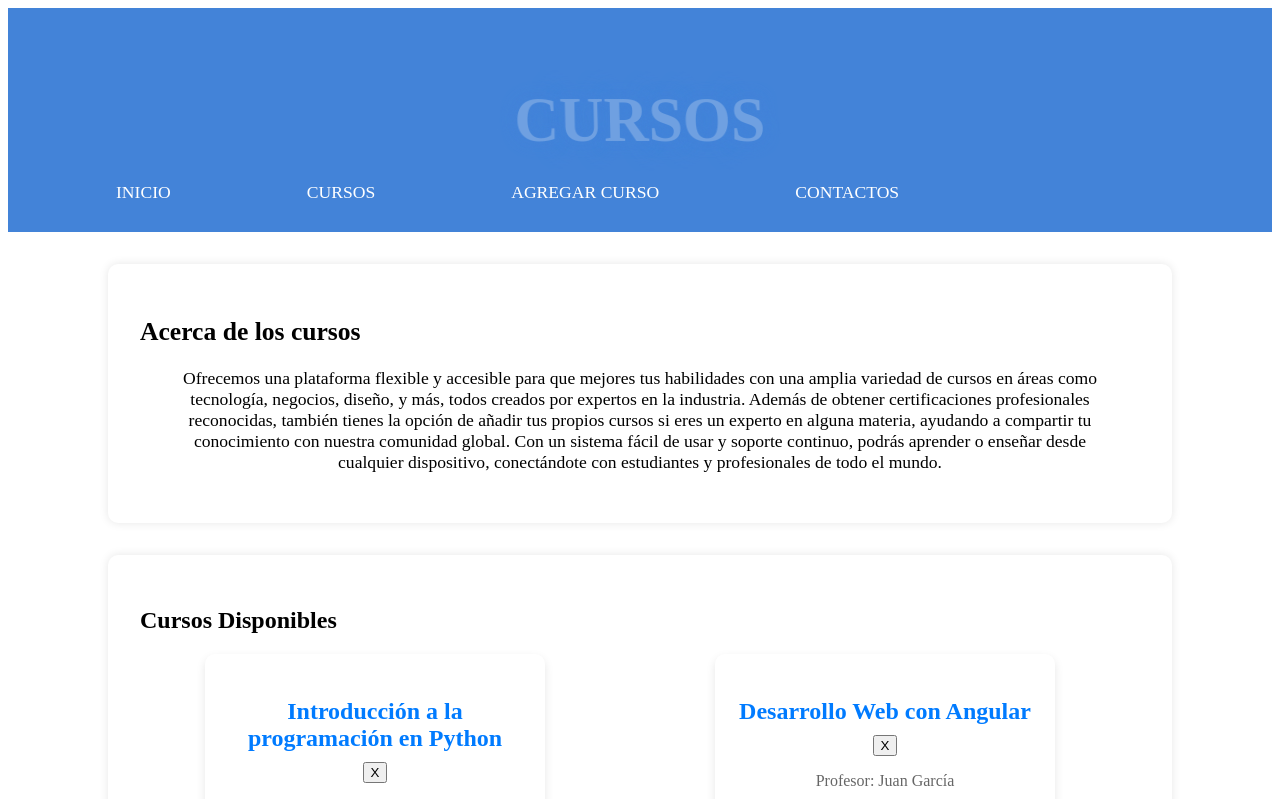
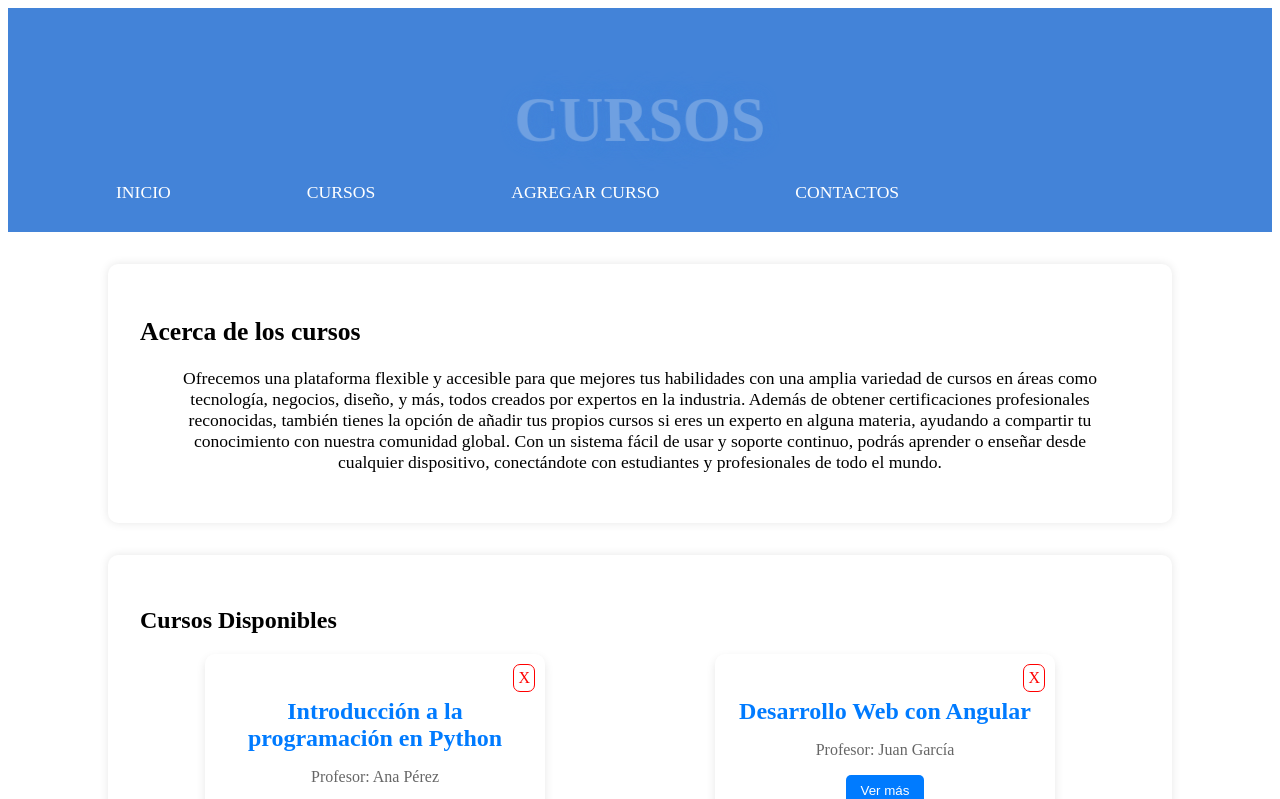
Before and after one commit to jhonatanT04/plataformasWeb-cursos, an Angular app: page / in a window 1280 px wide. Shown: the top 799 px of the page. Built offline with nearby package versions, Linux system fonts and the light colour scheme.

Commit message:
Commit prueba

```diff
--- a/src/app/app.component.html
+++ b/src/app/app.component.html
@@ -19,6 +19,8 @@
       Ofrecemos una plataforma flexible y accesible para que mejores tus habilidades con una amplia variedad de cursos en áreas como tecnología, negocios, diseño, y más, todos creados por expertos en la industria. Además de obtener certificaciones profesionales reconocidas, también tienes la opción de añadir tus propios cursos si eres un experto en alguna materia, ayudando a compartir tu conocimiento con nuestra comunidad global. Con un sistema fácil de usar y soporte continuo, podrás aprender o enseñar desde cualquier dispositivo, conectándote con estudiantes y profesionales de todo el mundo.
   </p>
 </section>
+
+
 
 
 <app-cursos></app-cursos>
--- a/src/app/components/cursos/cursos.component.css
+++ b/src/app/components/cursos/cursos.component.css
@@ -9,7 +9,7 @@ section {
 
 
 .curso {
-    background-color:white;
+    background-color: #ffffff;
     border-radius: 10px;
     box-shadow: 0 4px 10px rgba(0, 0, 0, 0.1);
     padding: 20px;
@@ -21,9 +21,21 @@ section {
     text-align: center;
     display: inline-block;
     margin-right: 20px;
-    /*animation: aparecer 0.8s ease forwards;*/
+    animation: aparecer 0.8s ease forwards;
 }
 
+/*
+
+@keyframes aparecer {
+    from {
+        transform: translateZ(-100px);
+        opacity: 0;
+    }
+    to {
+        transform: translateZ(0);
+        opacity: 1;
+    }
+} */
 .curso:hover {
     transform: translateY(-5px);
 }
@@ -73,6 +85,7 @@ section {
     --hover: #cc4f4f;
 }
 
+
 .curso .eliminar {
     color: var(--color);
     -webkit-transition: 1s;
@@ -82,7 +95,7 @@ section {
 .curso .eliminar:hover,
 .curso .eliminar:focus {
     border-color: var(--hover);
-    color: red;
+    color: #fff;
 }
 
 
@@ -91,8 +104,13 @@ section {
     border: 1px solid;
     font: inherit;
     padding: 4px;
-    margin-top: -5rem;
+    border-radius:7px;
+    position: absolute;
+    top: 10px;
+    right: 10px;
 }
+
+
 
 
 .detalles-curso {
--- a/src/app/components/cursos/cursos.component.html
+++ b/src/app/components/cursos/cursos.component.html
@@ -5,7 +5,7 @@
             <div class="curso">
                 <div class="cursos-header">
                     <h3>{{ curso.nomCurso }}</h3>
-                    <button class="bnt-eliminar" (click)="eliminarCurso(curso)">X</button>
+                    <button class="eliminar" (click)="eliminarCurso(curso)">X</button>
                 </div>
                 <p>Profesor: {{ curso.nomProfesor }}</p>
                 <button class="bnt-descripcion">Ver más</button>
--- a/src/app/components/cursos/cursos.component.ts
+++ b/src/app/components/cursos/cursos.component.ts
@@ -35,4 +35,6 @@ export class CursosComponent implements OnInit{
       this.cursos.splice(index, 1)
     }
   }
+
+
 }
```
